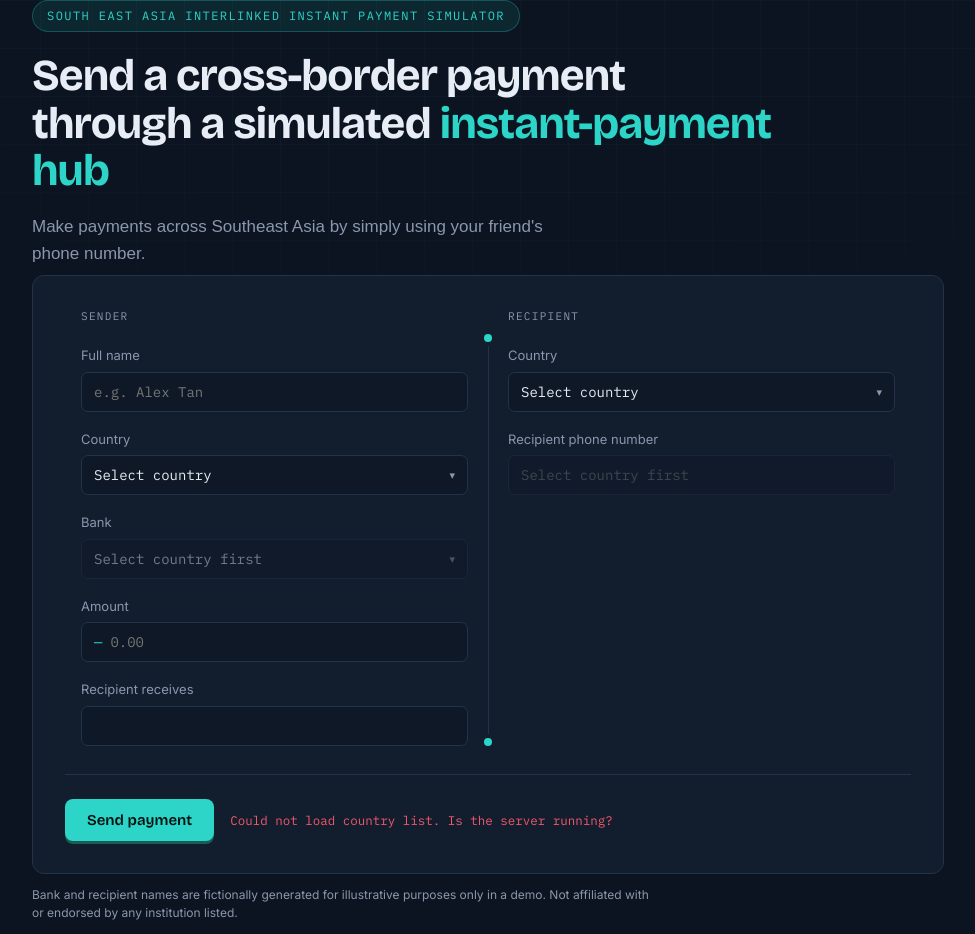
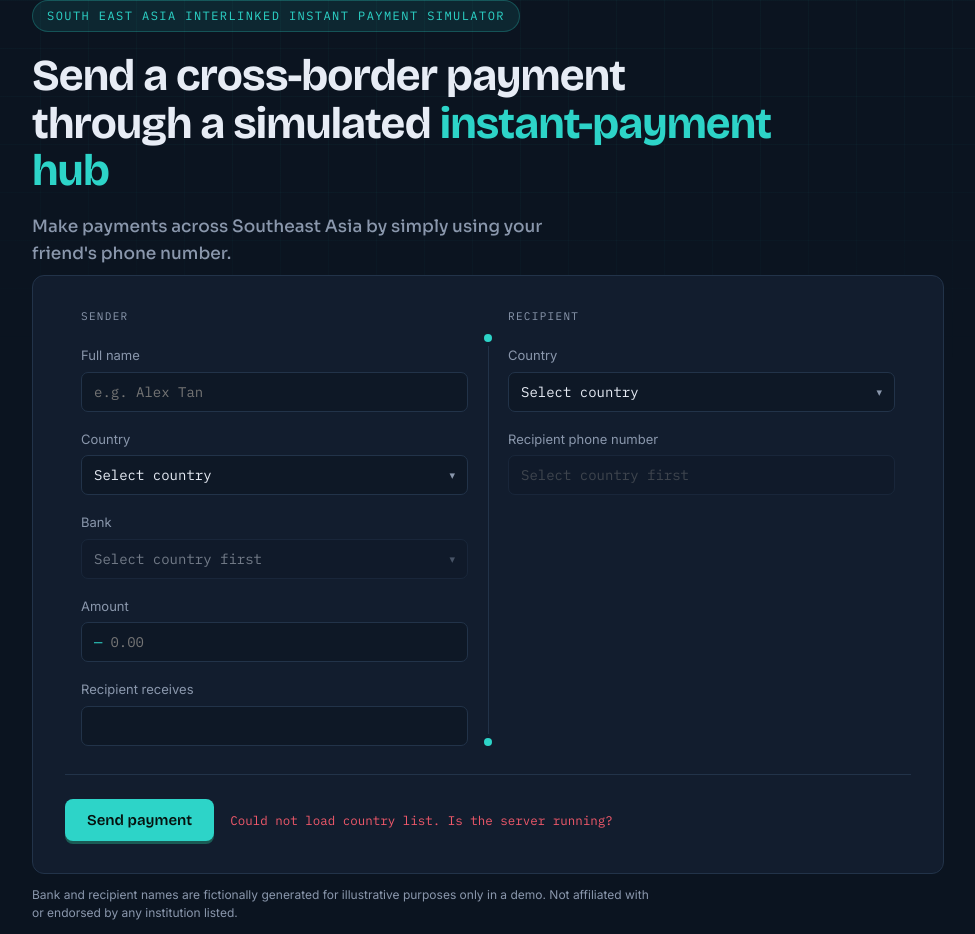
Before and after one commit to PMxFINTECH/Interlinked-Instant-Payment-Project-Nexus-, a website: page public/index.html in a window 1280 px wide. Shown: the whole page, without its empty margins (152-1127 px from the left). Drawn offline with nearby package versions, Linux system fonts and the light colour scheme; no server answers.

Commit message:
Update style.css

```diff
--- a/public/style.css
+++ b/public/style.css
@@ -86,7 +86,7 @@ footer.page-footer {
 }
 
 .subcopy {
-  font-family: 'Plus Jakarta Sans', sans-serif;
+  font-family: 'Sora', sans-serif;
   font-weight: 500;
   color: var(--text-muted);
   max-width: 540px;
```
